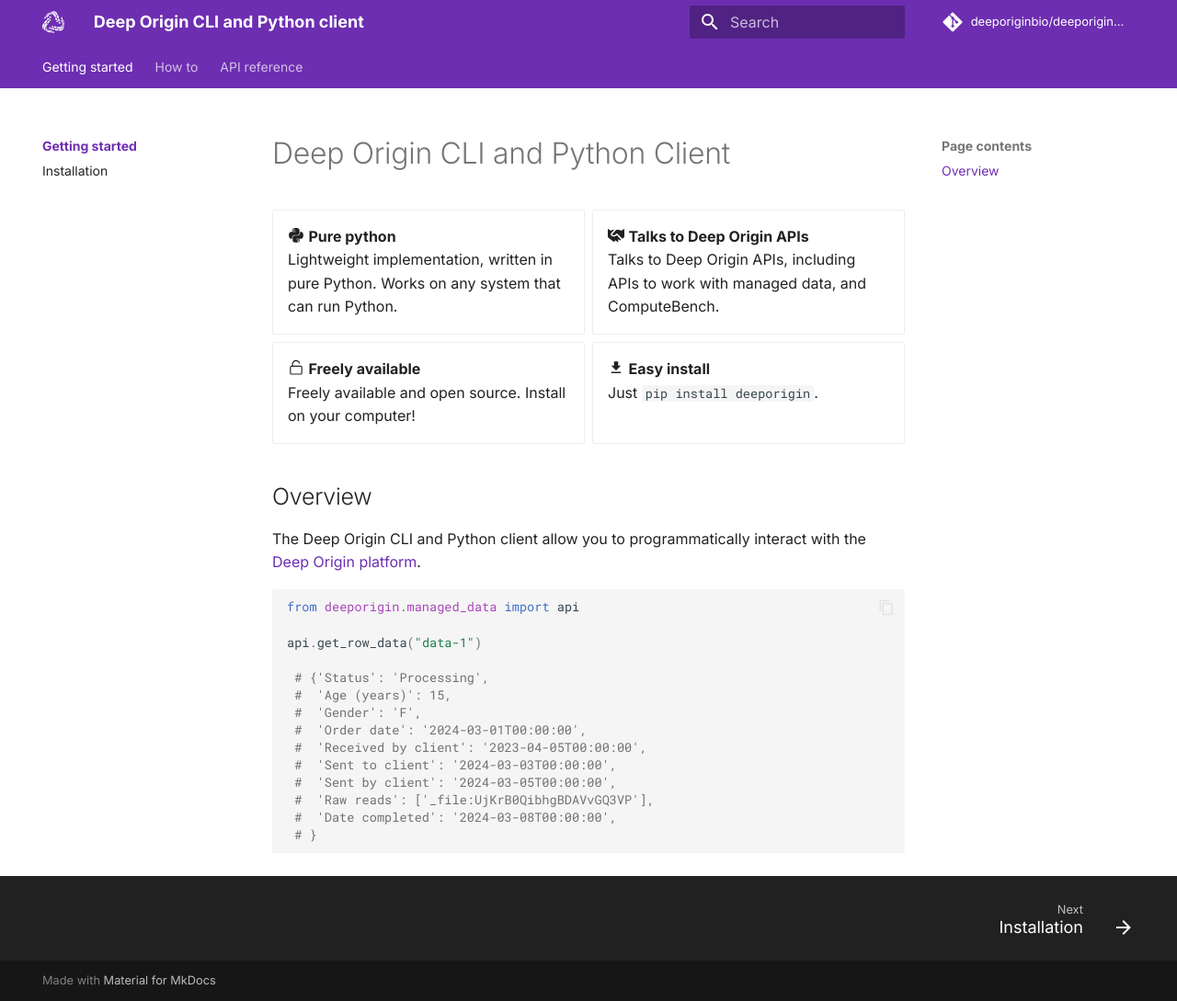
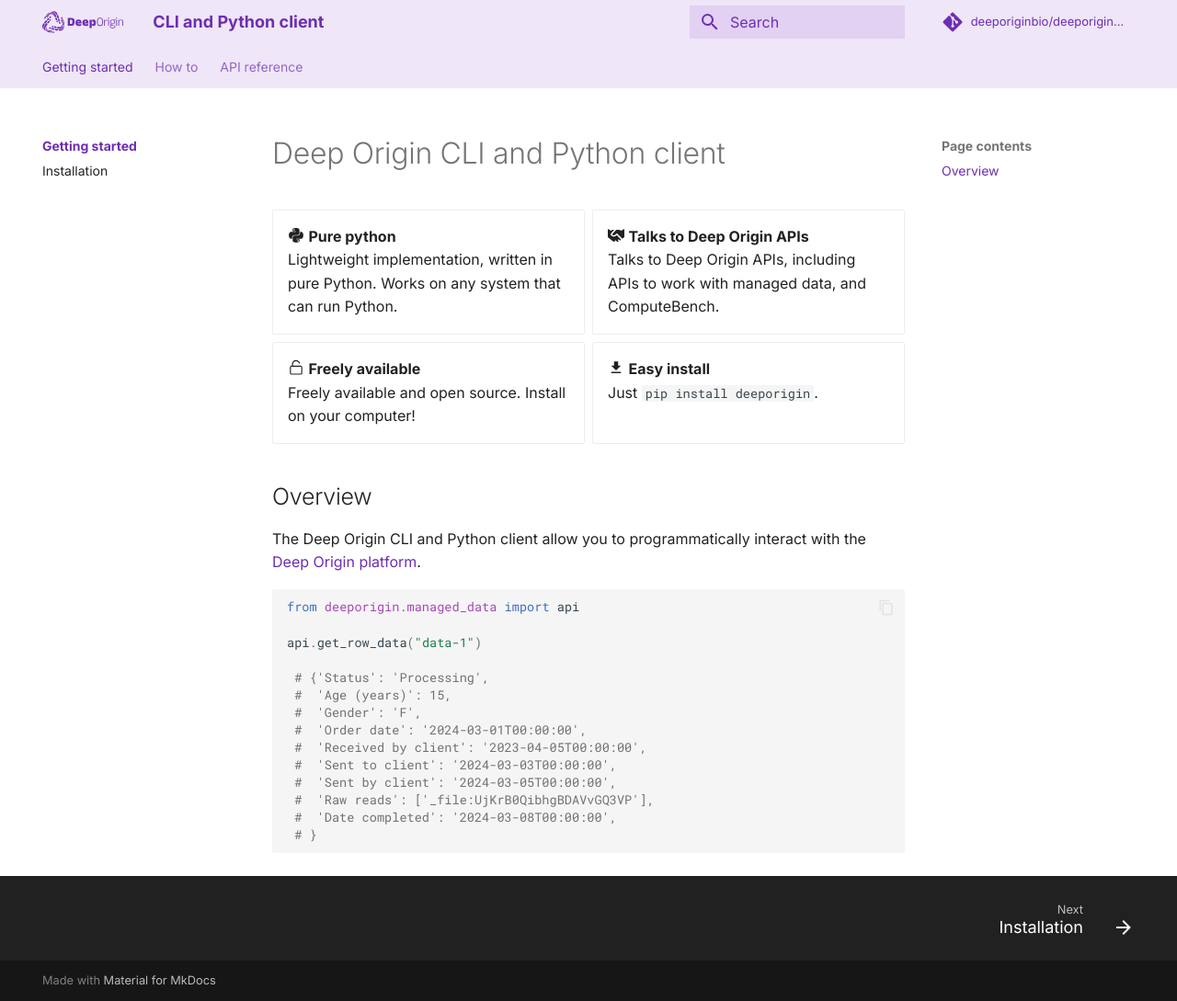
Before and after one commit to deeporiginbio/deeporigin-client, an MkDocs documentation site: the page built from docs/index.md, in a window 1280 px wide and 1089 px high. Shown: the whole window at 92% size. Built offline with MkDocs 1.6.1 and Material for MkDocs 9.7.7, drawn with Linux system fonts in a browser that asks for light colours; comment, search, counter and statistics services are not loaded.

Commit message:
feat(docs): updated theme

```diff
--- a/docs/index.md
+++ b/docs/index.md
@@ -1,5 +1,5 @@
 
-# Deep Origin CLI and Python Client
+# Deep Origin CLI and Python client
 
 <div class="grid cards" markdown>
 
--- a/docs/stylesheets/extra.css
+++ b/docs/stylesheets/extra.css
@@ -1,3 +1,25 @@
 :root {
-  --md-primary-fg-color:        #6D2EB1;
+  --md-primary-fg-color: #6D2EB1;
 }
+
+.md-header, .md-tabs {
+  --md-primary-fg-color: #efe6f8;
+  --md-primary-bg-color: #6D2EB1;
+}
+
+.md-header__title .md-header__ellipsis .md-header__topic:after {
+  content: "CLI and Python client";
+}
+
+.md-header__title .md-header__ellipsis .md-header__topic .md-ellipsis {
+  display: none;
+}
+
+.md-search__input {
+  background-color: #e2d1f3;
+  color: var(--md-default-fg-color);
+}
+
+.md-search__input::placeholder {
+  color: #6D2EB1;
+}
--- a/mkdocs.yaml
+++ b/mkdocs.yaml
@@ -1,4 +1,4 @@
-site_name: Deep Origin CLI and Python client
+site_name: CLI and Python client | Deep Origin
 site_author: Deep Origin
 repo_url: https://github.com/deeporiginbio/deeporigin-client
 repo_name: deeporiginbio/deeporigin-client
```
Also changed, not shown: docs/images/logo.svg.
